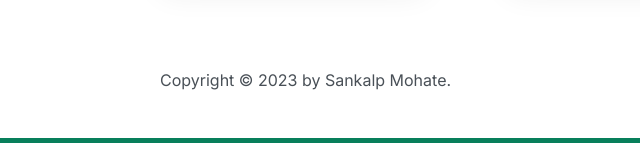
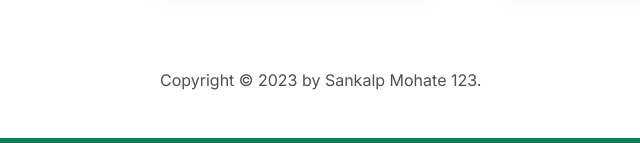
Before and after one commit to Sanket14324/GitHubProject, a plain HTML site: page index.html in a window 1280 px wide. Shown: the part 1899-2042 px from the top of the page, 0-640 px from the left. Drawn offline with Linux system fonts and the light colour scheme.

Commit message:
Change by sankalp 1

```diff
--- a/index.html
+++ b/index.html
@@ -371,7 +371,7 @@
       </section>
 
       <footer>
-        Copyright &copy; 2023 by Sankalp Mohate.
+        Copyright &copy; 2023 by Sankalp Mohate 123.
       </footer>
     </div>
   </body>
```
